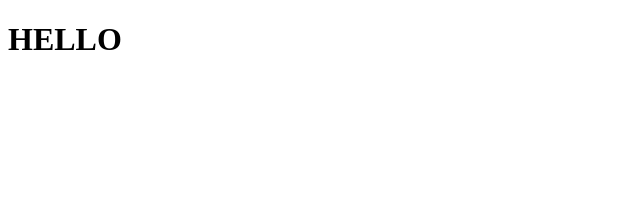
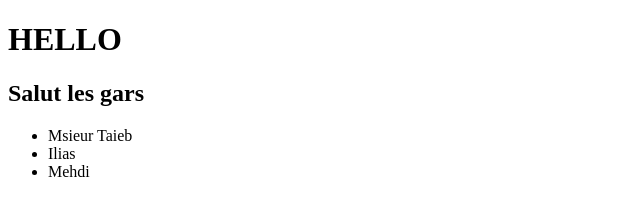
Before and after one commit to LeBigSky/exo-git1, a plain HTML site: page index.html in a window 1280 px wide. Shown: the whole page, without its empty margins (0-640 px from the left). Drawn offline with Linux system fonts and the light colour scheme.

Commit message:
add list names

```diff
--- a/index.html
+++ b/index.html
@@ -7,5 +7,11 @@
 </head>
 <body>
     <h1>HELLO</h1>
+    <h2>Salut les gars</h2>
+    <ul>
+        <li>Msieur Taieb</li>
+        <li>Ilias</li>
+        <li>Mehdi</li>
+    </ul>
 </body>
 </html>
```
